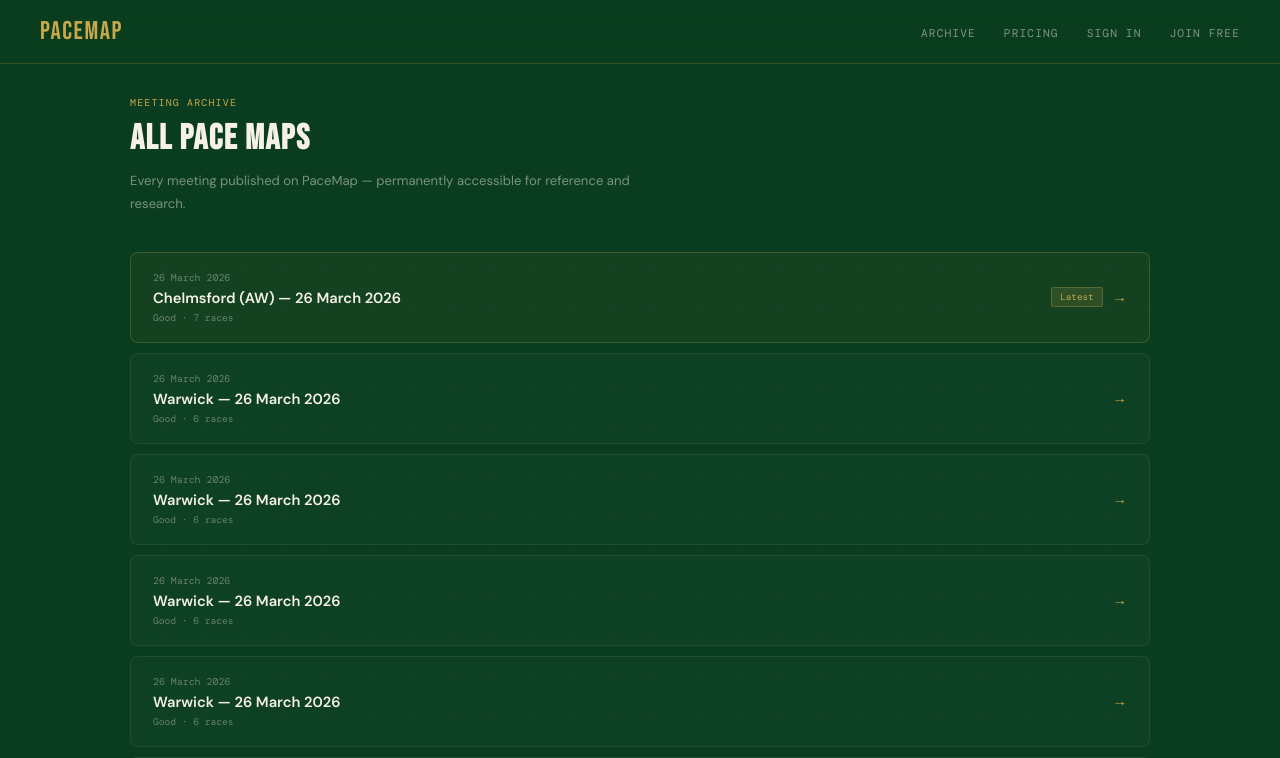
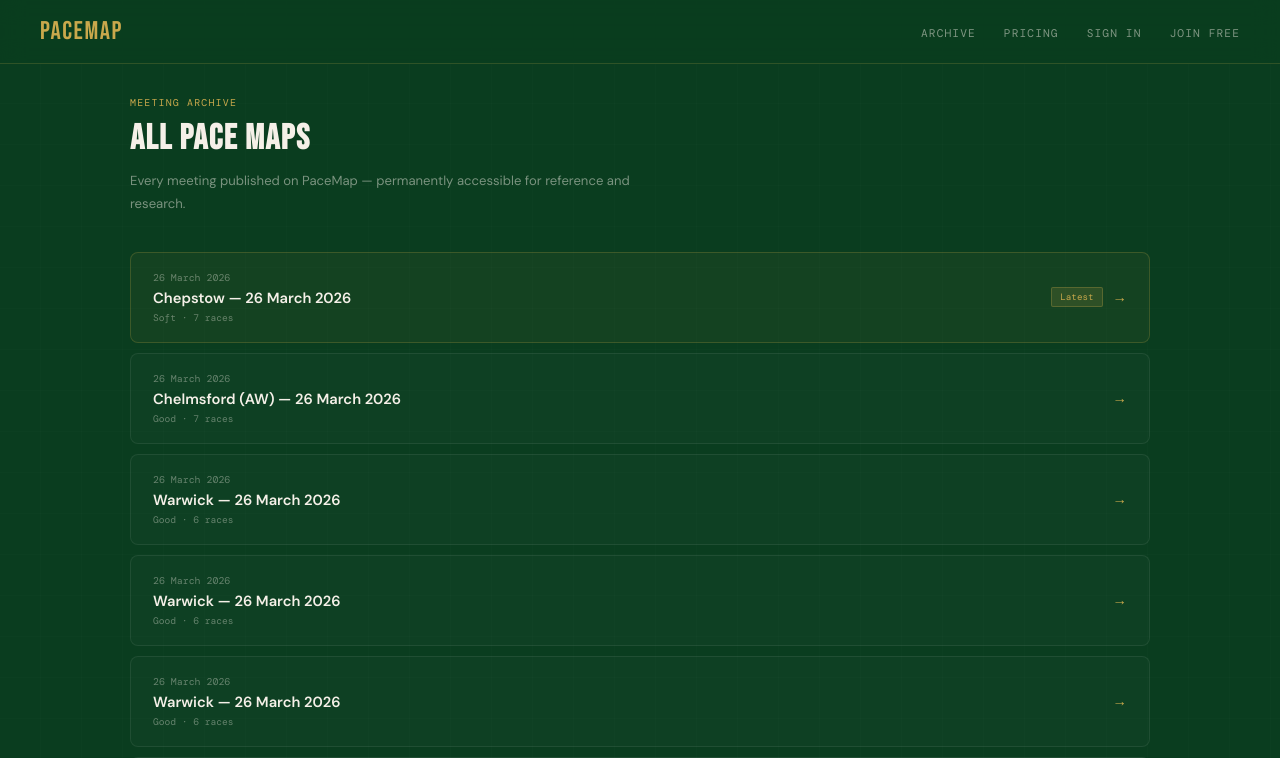
Before and after one commit to ppcjobber/clerk-authentication-starter, a Next.js app: page /archive in a window 1280 px wide. Shown: the top 758 px of the page. Built offline with nearby package versions, Linux system fonts and the light colour scheme; no server answers; a web font is replaced by a local one.

Commit message:
archive: add chepstow_26-march-2026

```diff
--- a/app/archive/page.tsx
+++ b/app/archive/page.tsx
@@ -2,13 +2,21 @@ import Nav from "@/components/Nav";
 import Link from "next/link";
 
 const MEETINGS = [
+  {
+    slug:   "chepstow_26-march-2026",
+    date:   "26 March 2026",
+    label:  "Chepstow — 26 March 2026",
+    going:  "Soft",
+    races:  7,
+    latest: true,
+  },
   {
     slug:   "chelmsford_aw_26-march-2026",
     date:   "26 March 2026",
     label:  "Chelmsford (AW) — 26 March 2026",
     going:  "Good",
     races:  7,
-    latest: true,
+    latest: false,
   },
   {
     slug:   "warwick_26-march-2026",
```
